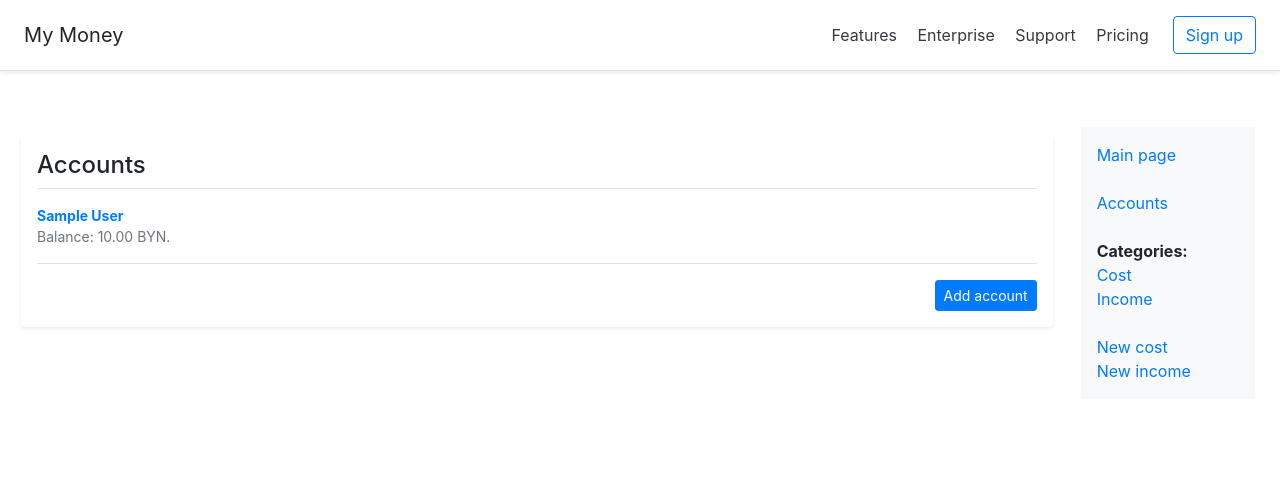
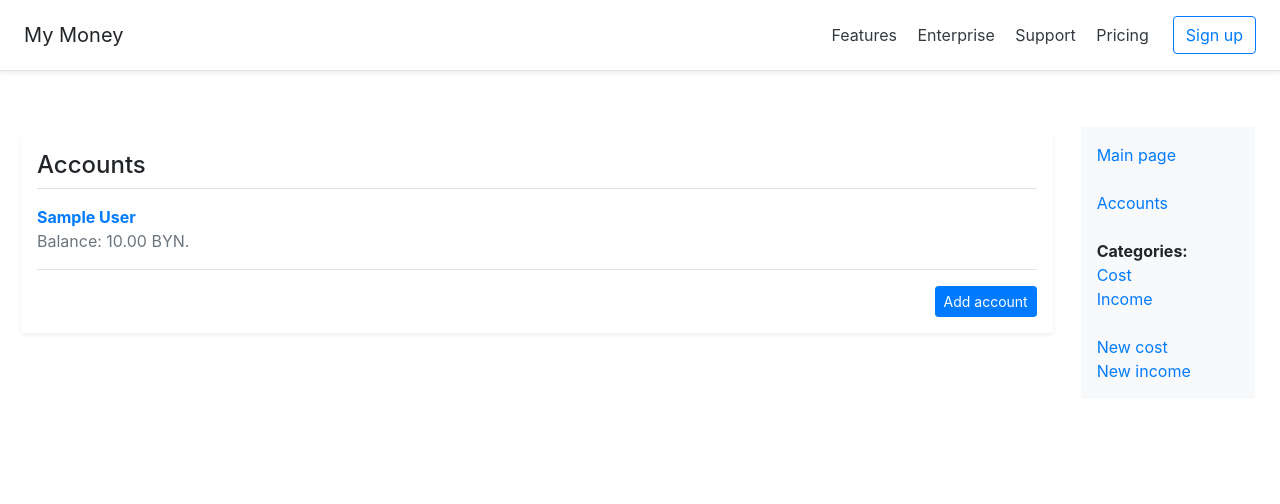
Before and after one commit to balstepan/myMoney, a Django app: page /wallet/accounts/ in a window 1280 px wide. Shown: the top 504 px of the page. Run offline with Django 3.2, Linux system fonts and the light colour scheme; a user stored in the database is signed in; tables that the repository leaves empty hold one stand-in row (values such as "Sample post"); some libraries are stand-ins or nearby versions.

Commit message:
Add some changes to design

```diff
--- a/wallet/templates/accounts/all_accounts.html
+++ b/wallet/templates/accounts/all_accounts.html
@@ -10,7 +10,7 @@ Accounts list
     <h4 class="border-bottom border-gray pb-2 mb-0">Accounts</h4>
     {% for account in accounts %}
     <div class="media text-muted pt-3">
-      <p class="media-body pb-3 mb-0 small lh-125 border-bottom border-gray">
+      <p class="media-body pb-3 mb-0 lh-125 border-bottom border-gray">
         <strong class="d-block text-gray-dark"><a href="{{ account.get_absolute_url }}">{{ account.name }}</a></strong>
         Balance: {{ account.balance }} {{ account.currency }}.
       </p>
--- a/wallet/templates/costCategories/costcategory_detail.html
+++ b/wallet/templates/costCategories/costcategory_detail.html
@@ -13,10 +13,10 @@ Category {{ category.name }}
 
     {% if children %}
     <div class="my-3 p-3 bg-white rounded shadow-sm">
-    <h6 class="border-bottom border-gray text-black-50 pb-2 mb-0">Child categories</h6>
+    <h6 class="border-bottom border-gray text-black-50 pb-2 mb-0">Subcategories</h6>
     {% for child in children %}
         <div class="media text-muted pt-3">
-            <p class="media-body pb-3 mb-0 small lh-125 border-bottom border-gray">
+            <p class="media-body pb-3 mb-0 lh-125 border-bottom border-gray">
             <strong class="d-block text-gray-dark"><a href="{{ child.get_absolute_url }}">{{ child.name }}</a></strong>
             </p>
         </div>
```
